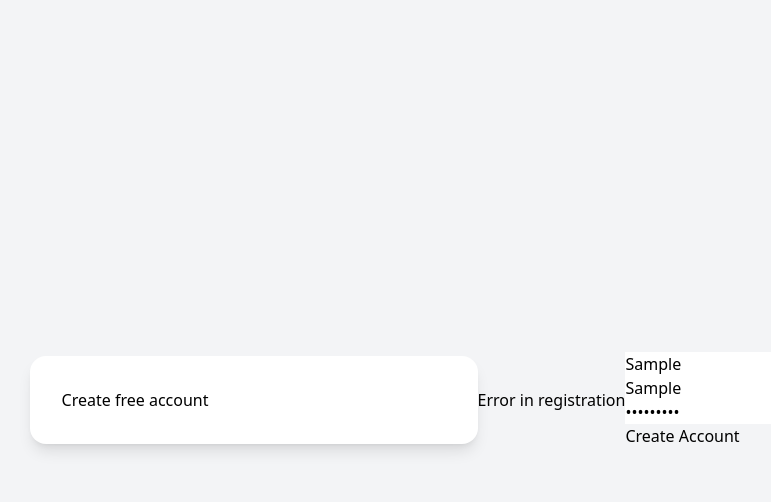
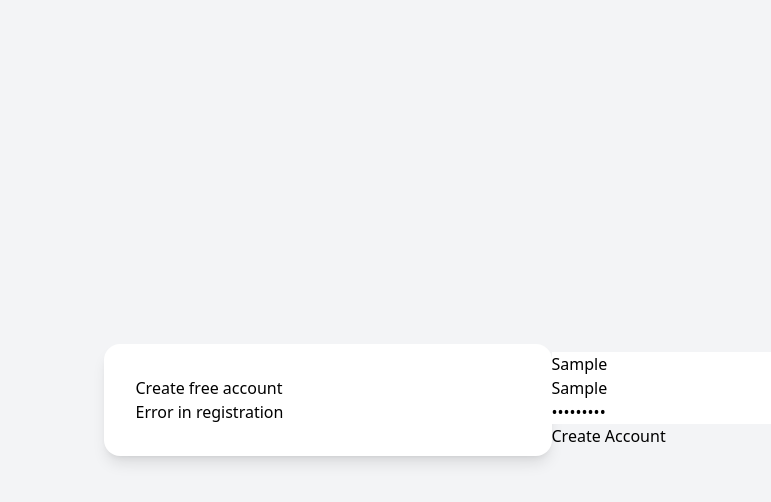
Before and after one commit to nietiene/Chat-app-frontend, a React (Vite) app: page /register in a window 1280 px wide. Both pictures are taken after typing "Sample", "Sample", "Sample123" into the empty fields and a click on the button "Create Account". Shown: the top 502 px of the page, without its empty margins (197-968 px from the left). Built offline with nearby package versions, Linux system fonts and the light colour scheme; no server answers.

Commit message:
commit of gikonko-tss-chat

```diff
--- a/src/pages/register.jsx
+++ b/src/pages/register.jsx
@@ -26,10 +26,11 @@ export default function Register() {
     return (
         <div className="min-h-screen flex items-center justify-center bg-gray-100 px-4">
             <div className="w-full max-w-md bg-white rounded-2xl shadow-lg p-8">
-               <h2>Create free account</h2>
-
+               <h2 className="">Create free account</h2>
+              {error && (
+                  <div>{error}</div>
+             )}
             </div>
-            {error && <p>{error}</p>}
 
             <form onSubmit={handleSubmit}>
                <input
```
